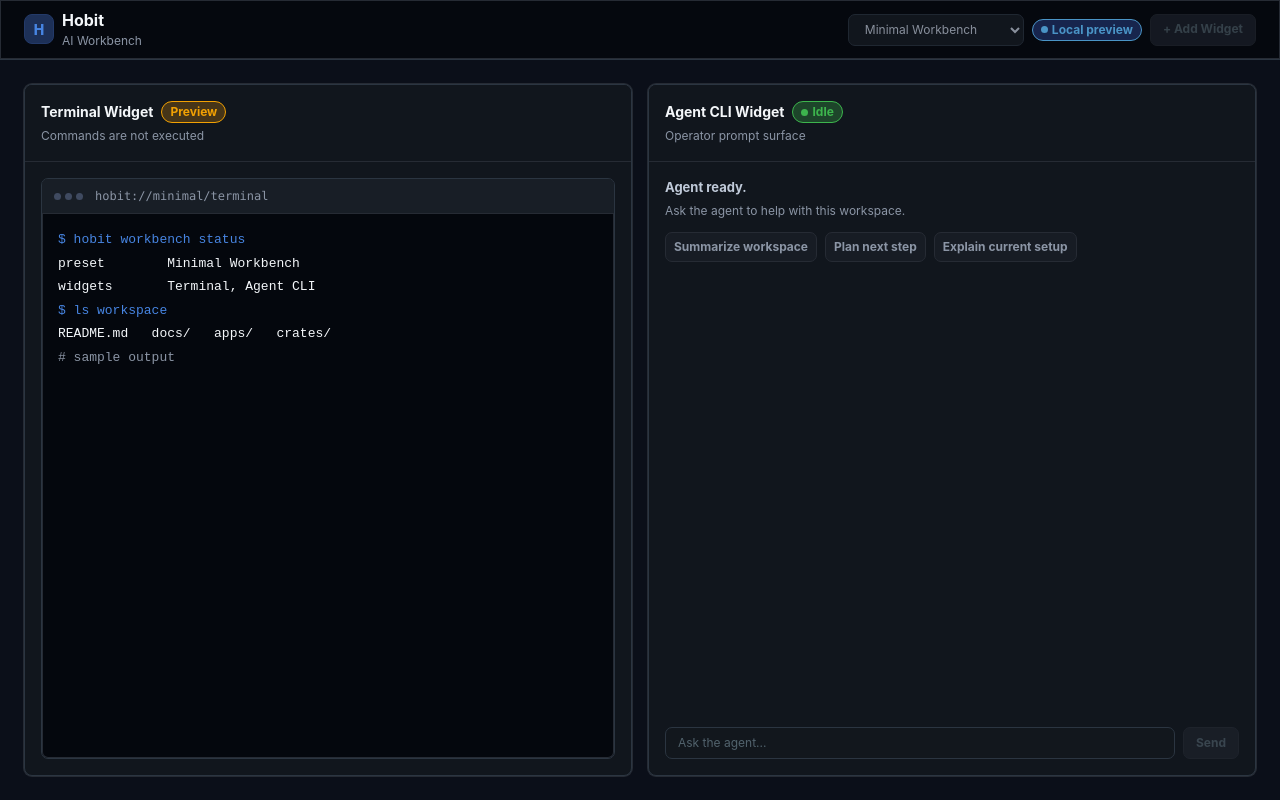
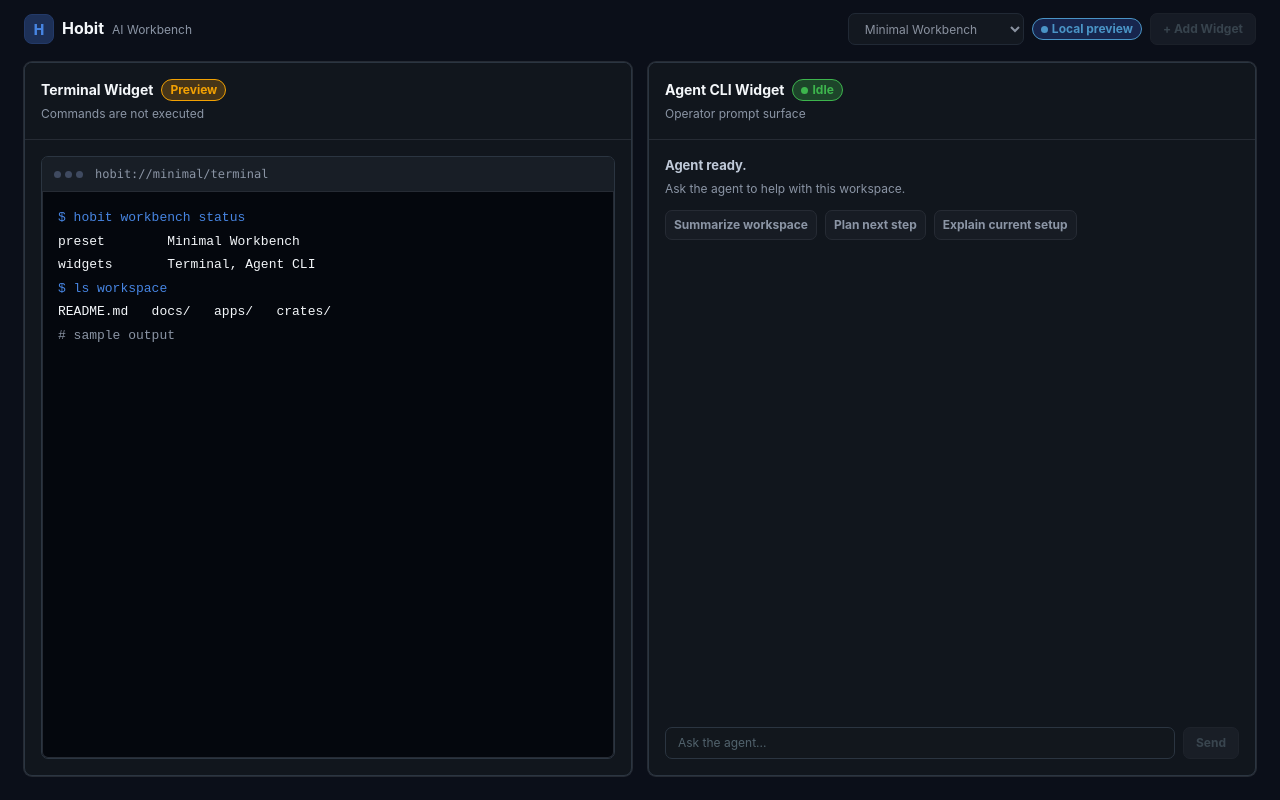
Before and after one commit to d-koshelev/Hobit, a React (Vite) app in the folder apps/desktop/frontend/: page / in a window 1280 px wide. Built offline with nearby package versions, Linux system fonts and the light colour scheme.

Commit message:
frontend: unify workbench shell header and widget surface

```diff
--- a/apps/desktop/frontend/src/styles/layout.css
+++ b/apps/desktop/frontend/src/styles/layout.css
@@ -1,28 +1,23 @@
 .app-shell {
   min-height: 100vh;
-  background: var(--color-app-bg);
+  background: var(--color-canvas-bg);
 }
 
 .workbench {
   display: flex;
   min-height: 100vh;
   flex-direction: column;
-  background: var(--color-workbench-bg);
+  background: var(--color-canvas-bg);
 }
 
 .workbench-topbar {
   display: flex;
-  min-height: 60px;
+  min-height: 54px;
   align-items: center;
   justify-content: space-between;
-  gap: var(--space-xl);
-  border-bottom: 1px solid var(--color-border);
-  background: var(--color-topbar-bg);
-  box-shadow: var(--shadow-surface);
-  padding: var(--space-sm) var(--space-xl);
-  position: sticky;
-  top: 0;
-  z-index: 2;
+  gap: var(--space-lg);
+  background: var(--color-canvas-bg);
+  padding: var(--space-md) var(--space-xl) var(--space-sm);
 }
 
 .brand {
@@ -47,8 +42,9 @@
 }
 
 .brand-copy {
-  display: grid;
-  gap: var(--space-xs);
+  display: flex;
+  align-items: baseline;
+  gap: var(--space-sm);
 }
 
 .brand-name {
@@ -93,8 +89,8 @@
   display: flex;
   flex: 1;
   flex-direction: column;
-  gap: var(--space-xl);
-  padding: var(--space-xl);
+  gap: var(--space-lg);
+  padding: var(--space-sm) var(--space-xl) var(--space-xl);
   background: var(--color-canvas-bg);
 }
 
@@ -524,9 +520,12 @@
 }
 
 @media (max-width: 560px) {
-  .canvas-shell,
   .workbench-topbar {
-    padding: var(--space-lg);
+    padding: var(--space-lg) var(--space-lg) var(--space-sm);
+  }
+
+  .canvas-shell {
+    padding: var(--space-sm) var(--space-lg) var(--space-lg);
   }
 
   .brand {
```
